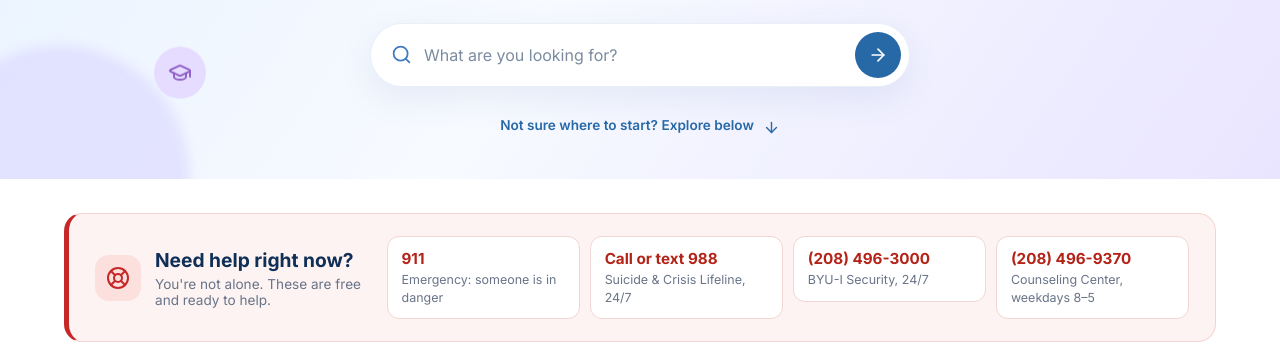
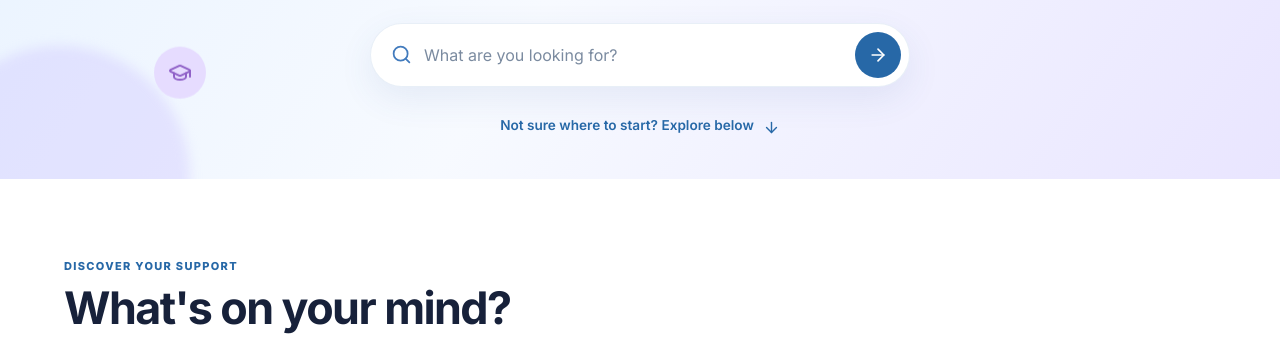
Before and after one commit to omcore7/byui-find, a plain HTML site: page index.html in a window 1280 px wide. Shown: the part 433-779 px from the top of the page. Drawn offline with nearby package versions, Linux system fonts and the light colour scheme; files whose address does not match are found by name.

Commit message:
Remove the Need help right now box from the homepage
Co-Authored-By: Claude Opus 5.5 <noreply@anthropic.com>

```diff
--- a/css/styles.css
+++ b/css/styles.css
@@ -3082,137 +3082,3 @@ section[id] {
   color: var(--navy);
   font-size: 18px;
 }
-
-
-/* ==========================================
-   NEED HELP RIGHT NOW? (homepage)
-   ========================================== */
-
-.urgent-help {
-  padding-top: 34px;
-}
-
-.urgent-help-panel {
-  display: grid;
-  grid-template-columns: minmax(220px, 1fr) 3fr;
-  align-items: center;
-  gap: 24px;
-
-  padding: 22px 26px;
-
-  background: #fdf3f2;
-  border: 1px solid #f4d4d1;
-  border-left: 5px solid #c62828;
-  border-radius: 18px;
-}
-
-.urgent-help-heading {
-  display: flex;
-  align-items: center;
-  gap: 14px;
-}
-
-.urgent-help-icon {
-  display: inline-flex;
-  align-items: center;
-  justify-content: center;
-  flex-shrink: 0;
-
-  width: 46px;
-  height: 46px;
-
-  background: #fbe0de;
-  color: #c62828;
-  border-radius: 14px;
-}
-
-.urgent-help-icon svg {
-  width: 24px;
-  height: 24px;
-}
-
-.urgent-help-heading h2 {
-  margin: 0 0 4px;
-  color: var(--navy);
-  font-size: 1.2rem;
-}
-
-.urgent-help-heading p {
-  margin: 0;
-  color: var(--muted);
-  font-size: 0.85rem;
-}
-
-.urgent-help-list {
-  display: grid;
-  grid-template-columns: repeat(4, minmax(0, 1fr));
-  gap: 10px;
-
-  margin: 0;
-  padding: 0;
-  list-style: none;
-}
-
-.urgent-help-list a {
-  display: flex;
-  flex-direction: column;
-  gap: 3px;
-
-  min-height: 44px;
-  padding: 12px 14px;
-
-  background: #ffffff;
-  border: 1px solid #f1d6d3;
-  border-radius: 12px;
-
-  text-decoration: none;
-}
-
-.urgent-help-list a:hover,
-.urgent-help-list a:focus-visible {
-  border-color: #c62828;
-}
-
-.urgent-help-list a:focus-visible {
-  outline: 3px solid #c62828;
-  outline-offset: 2px;
-}
-
-.urgent-help-list strong {
-  color: #b42318;
-  font-size: 0.95rem;
-}
-
-.urgent-help-list span {
-  color: var(--muted);
-  font-size: 0.78rem;
-  line-height: 1.4;
-}
-
-@media (max-width: 1150px) {
-  .urgent-help-panel {
-    grid-template-columns: 1fr;
-  }
-}
-
-@media (max-width: 760px) {
-  .urgent-help-list {
-    grid-template-columns: repeat(2, minmax(0, 1fr));
-  }
-}
-
-@media (max-width: 520px) {
-  .urgent-help-panel {
-    padding: 18px;
-  }
-
-  .urgent-help-list a {
-    padding: 10px 12px;
-  }
-}
-
-@media (max-width: 340px) {
-  .urgent-help-list {
-    grid-template-columns: 1fr;
-  }
-}
--- a/index.html
+++ b/index.html
@@ -190,66 +190,6 @@
       </div>
 
     </section>
-
-    <!-- ====================================================
-         Need Help Right Now?
-         ==================================================== -->
-    <section
-      class="urgent-help section-wrap"
-      aria-labelledby="urgent-help-title"
-    >
-
-      <div class="urgent-help-panel">
-
-        <div class="urgent-help-heading">
-
-          <span class="urgent-help-icon">
-            <i data-lucide="life-buoy" aria-hidden="true"></i>
-          </span>
-
-          <div>
-            <h2 id="urgent-help-title">Need help right now?</h2>
-            <p>You're not alone. These are free and ready to help.</p>
-          </div>
-
-        </div>
-
-        <ul class="urgent-help-list">
-
-          <li>
-            <a href="tel:911">
-              <strong>911</strong>
-              <span>Emergency: someone is in danger</span>
-            </a>
-          </li>
-
-          <li>
-            <a href="tel:988">
-              <strong>Call or text 988</strong>
-              <span>Suicide &amp; Crisis Lifeline, 24/7</span>
-            </a>
-          </li>
-
-          <li>
-            <a href="tel:+12084963000">
-              <strong>(208) 496-3000</strong>
-              <span>BYU-I Security, 24/7</span>
-            </a>
-          </li>
-
-          <li>
-            <a href="tel:+12084969370">
-              <strong>(208) 496-9370</strong>
-              <span>Counseling Center, weekdays 8&ndash;5</span>
-            </a>
-          </li>
-
-        </ul>
-
-      </div>
-
-    </section>
-
 
     <!-- ====================================================
          3. Discover Resources by Student Needs
```
